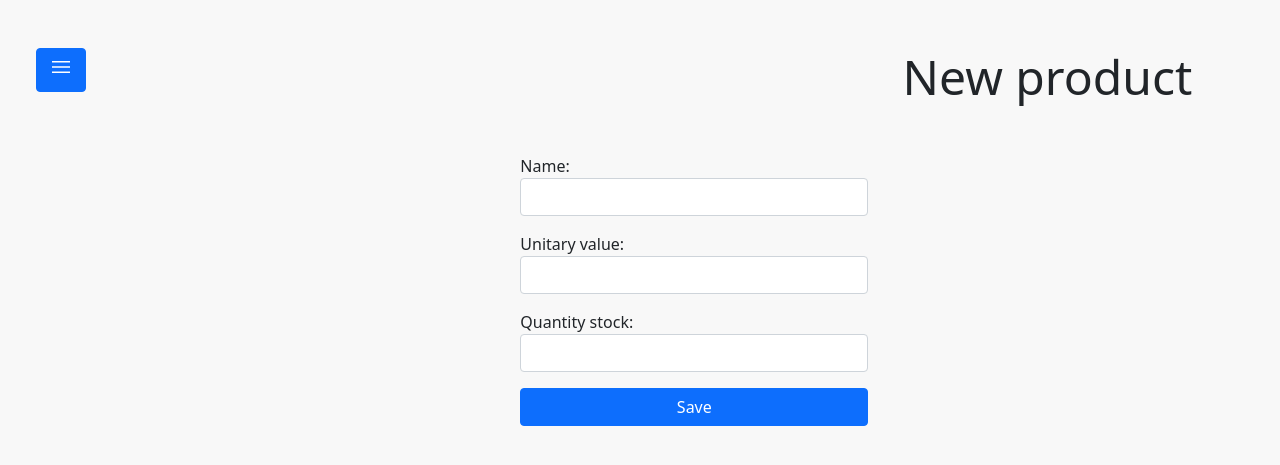
After one commit to carlosealves2/desafioDev, a Django app: page /new-product/ in a window 1280 px wide. The commit adds this page. Shown: the top 465 px of the page. Run offline with Django 3.2, Linux system fonts and the light colour scheme.

Commit message:
view to create and visualization of product details created

```diff
--- /dev/null
+++ b/core/orders/forms.py
@@ -0,0 +1,24 @@
+from django.forms import ModelForm
+from django import forms
+from .models import Product
+
+
+class ProductForm(ModelForm):
+    name = forms.CharField(
+        widget=forms.TextInput(attrs={
+            'class': 'form-control'
+        })
+    )
+    unitary_value = forms.IntegerField(
+        widget=forms.NumberInput(attrs={
+            'class': 'form-control'
+        })
+    )
+    quantity_stock = forms.IntegerField(
+        widget=forms.NumberInput(attrs={
+            'class': 'form-control'
+        })
+    )
+    class Meta:
+        model = Product
+        fields = ['name', 'unitary_value', 'quantity_stock']
--- a/core/orders/models.py
+++ b/core/orders/models.py
@@ -1,3 +1,4 @@
+from django.urls import reverse
 from django.db import models
 from django.utils.translation import gettext_lazy as _
 
@@ -27,6 +28,9 @@ class Product(models.Model):
         return super(Product, self).save(force_insert=False, force_update=False, using=None,
                                          update_fields=None)
 
+    def get_absolute_url(self):
+        return reverse("app:product_detail", kwargs={"pk": self.pk})
+
 
 class Order(models.Model):
     STATUS = (
--- a/core/orders/urls.py
+++ b/core/orders/urls.py
@@ -4,6 +4,8 @@ from .views import *
 app_name = "app"
 urlpatterns = [
     path('', index, name="home"),
-    path('/products', products, name="products"),
+    path('products/', products, name="products"),
     path('product/', product_handler, name="product_handle"),
+    path('new-product/', CreateProductView.as_view(), name="new_product"),
+    path('product-detail/<int:pk>', ProductDetailView.as_view(), name="product_detail")
 ]
--- a/core/orders/views.py
+++ b/core/orders/views.py
@@ -3,6 +3,7 @@ import json
 from django.core.exceptions import ObjectDoesNotExist
 from django.forms.models import model_to_dict
 from django.shortcuts import render
+from django.views.generic import CreateView, DetailView
 
 from rest_framework.authentication import TokenAuthentication
 from rest_framework.decorators import api_view, authentication_classes, permission_classes
@@ -10,6 +11,7 @@ from rest_framework.permissions import IsAuthenticated
 from rest_framework.response import Response
 
 from .models import Product
+from .forms import ProductForm
 
 
 # Create your views here.
@@ -86,3 +88,12 @@ def product_handler(request):
         except Exception as err:
             print(err)
             return Response({'erro': 'error to collect data'})
+
+
+class CreateProductView(CreateView):
+    model = Product
+    form_class = ProductForm
+
+
+class ProductDetailView(DetailView):
+    model = Product
--- /dev/null
+++ b/core/templates/orders/product_form.html
@@ -0,0 +1,18 @@
+{% extends 'base.html' %}
+
+{% block content %}
+<div class="container">
+  <div class="display-5 mx-5 my-5 text-end">New product</div>
+  <div class="row justify-content-center">
+      <div class="col-4">
+          <form action="" method="post">
+              {% csrf_token %}
+              {{form.as_p}}
+              <div class="d-grid gap-2">
+                  <input type="submit" value="Save" class="btn btn-primary">
+              </div>
+          </form>
+      </div>
+  </div>
+</div>
+{% endblock content %}
--- a/core/templates/products.html
+++ b/core/templates/products.html
@@ -3,7 +3,7 @@
   <div class="display-5 mx-5 my-5 text-end">Products</div>
   <ul class="nav bg-dark px-2 py-2 justify-content-end rounded-1">
     <li class="nav-item">
-        <button type="button" class="btn btn-outline-light">New</button>
+        <a href="{% url 'app:new_product' %}"class="btn btn-outline-light">New</a>
     </li>
     <li class="nav-item px-2">
         <button id="btn_delete" type="button" class="btn btn-outline-light disabled">Delete</button>
```
Also changed, not shown: core/templates/orders/product_detail.html (added, +17 -0 lines).
